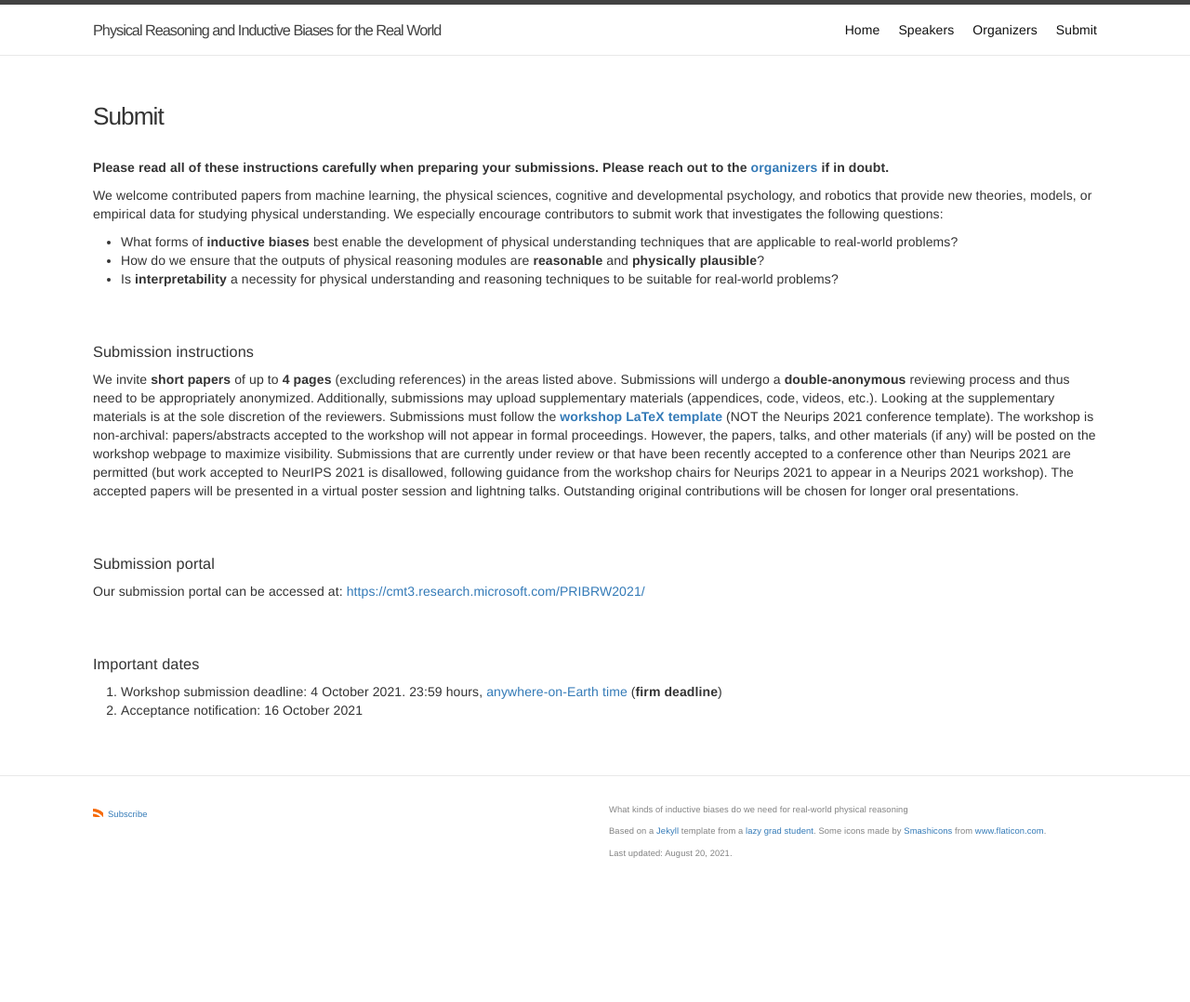
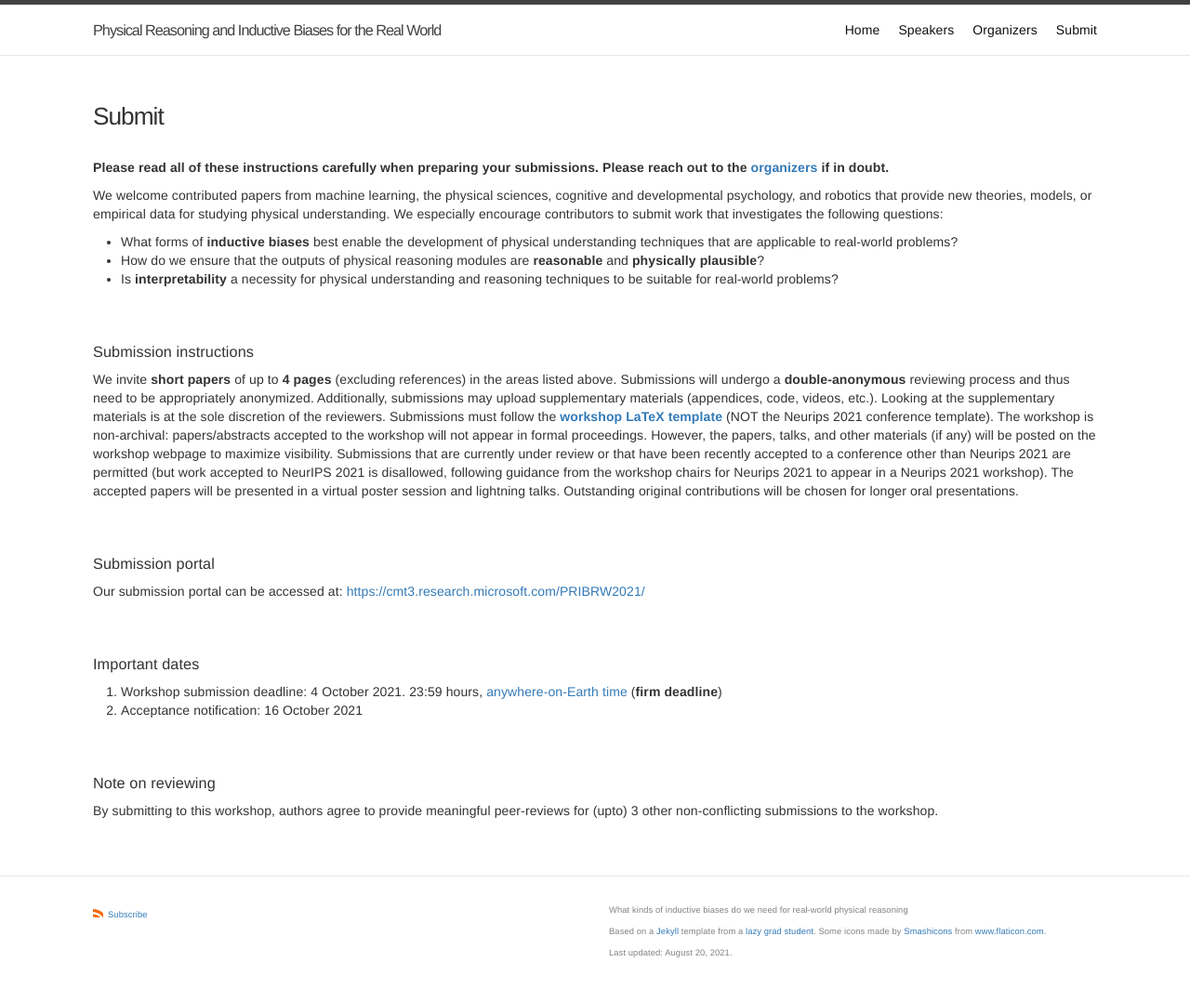
Before and after one commit to physical-reasoning/physical-reasoning.github.io, a Jekyll site: the page built from submit.md, in a window 1280 px wide. Shown: the whole page at 93% size. Built offline with Jekyll 4.4.1, drawn with Linux system fonts in a browser that asks for light colours; before the commit the page ends 970 px from its top, so only the background shows below that.

Commit message:
CfP - minor edits
Signed-off-by: Krishna Murthy <krrish94@gmail.com>

```diff
--- a/submit.md
+++ b/submit.md
@@ -15,7 +15,7 @@ We welcome contributed papers from machine learning, the physical sciences, cogn
 
 ### Submission instructions
 
-We invite **short papers** of up to **4 pages** (excluding references) in the areas listed above. Submissions will undergo a **double-anonymous** reviewing process and thus need to be appropriately anonymized. Additionally, submissions may upload supplementary materials (appendices, code, videos, etc.). Looking at the supplementary materials is at the sole discretion of the reviewers. Submissions must follow the [**workshop LaTeX template**](https://drive.google.com/file/d/18HtjoyCK4qOL1_SBP6OPy0Gh-Ot7gjpC) (NOT the Neurips 2021 conference template). The workshop is non-archival: papers/abstracts accepted to the workshop will not appear in formal proceedings. However, the papers, talks, and other materials (if any) will be posted on the workshop webpage to maximize visibility. Submissions that are currently under review or that have been recently accepted to a conference other than Neurips 2021 are permitted (but work accepted to NeurIPS 2021 is disallowed, following guidance from the workshop chairs for Neurips 2021 to appear in a Neurips 2021 workshop). The accepted papers will be presented in a virtual poster session and lightning talks. Outstanding original contributions will be chosen for longer oral presentations.
+We invite **short papers** of up to **4 pages** (excluding references) in the areas listed above. Submissions will undergo a **double-anonymous** reviewing process and thus need to be appropriately anonymized. Additionally, submissions may upload supplementary materials (appendices, code, videos, etc.). Looking at the supplementary materials is at the sole discretion of the reviewers. Submissions must follow the [**workshop LaTeX template**](https://drive.google.com/open?id=1Ir4CfKzEBJzg6Fr9UXZ6QqzfL6ljf6KX) (NOT the Neurips 2021 conference template). The workshop is non-archival: papers/abstracts accepted to the workshop will not appear in formal proceedings. However, the papers, talks, and other materials (if any) will be posted on the workshop webpage to maximize visibility. Submissions that are currently under review or that have been recently accepted to a conference other than Neurips 2021 are permitted (but work accepted to NeurIPS 2021 is disallowed, following guidance from the workshop chairs for Neurips 2021 to appear in a Neurips 2021 workshop). The accepted papers will be presented in a virtual poster session and lightning talks. Outstanding original contributions will be chosen for longer oral presentations.
 
 
 ### Submission portal
@@ -27,3 +27,8 @@ Our submission portal can be accessed at: [https://cmt3.research.microsoft.com/P
 
 1. Workshop submission deadline: 4 October 2021. 23:59 hours, [anywhere-on-Earth time](https://www.worldtimeserver.com/time-zones/aoe/) (**firm deadline**)
 2. Acceptance notification: 16 October 2021
+
+
+### Note on reviewing
+
+By submitting to this workshop, authors agree to provide meaningful peer-reviews for (upto) 3 other non-conflicting submissions to the workshop.
```
